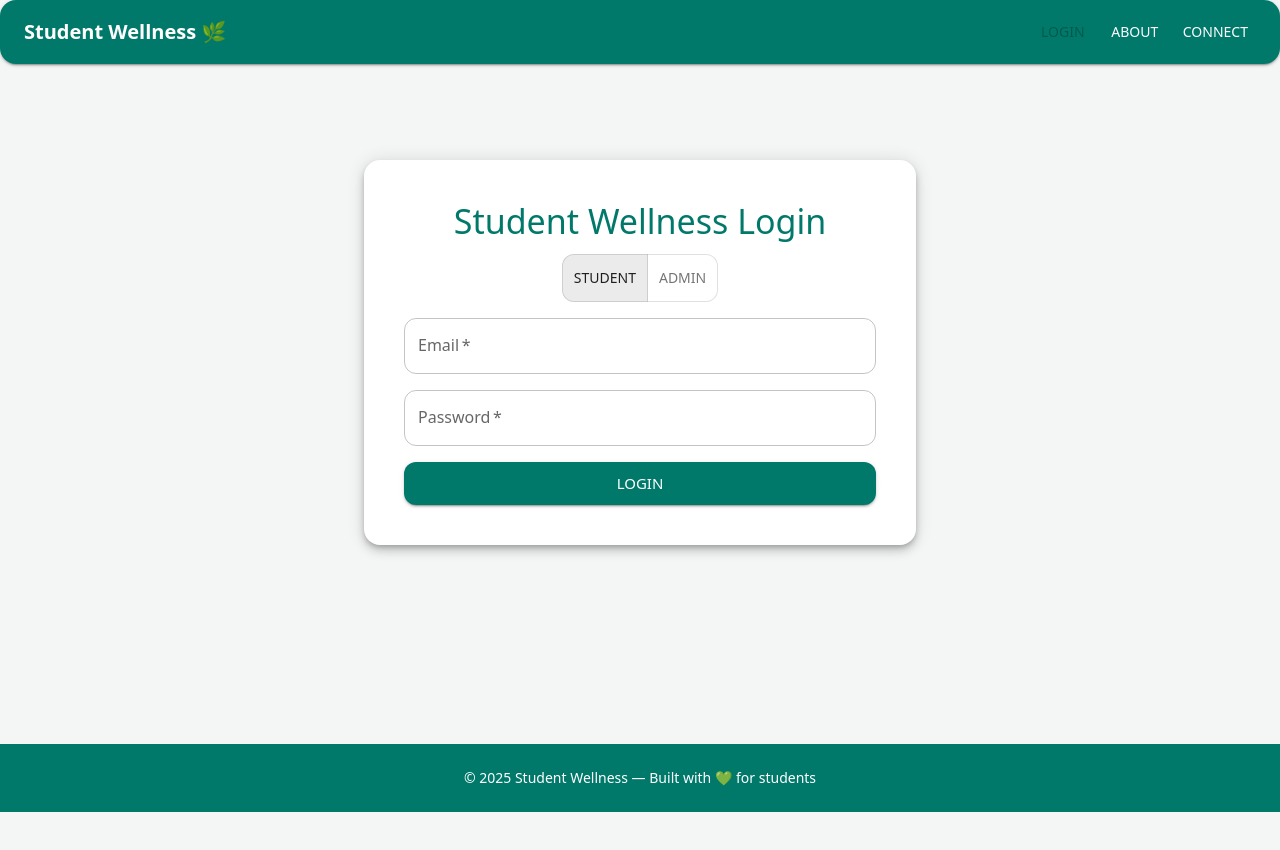
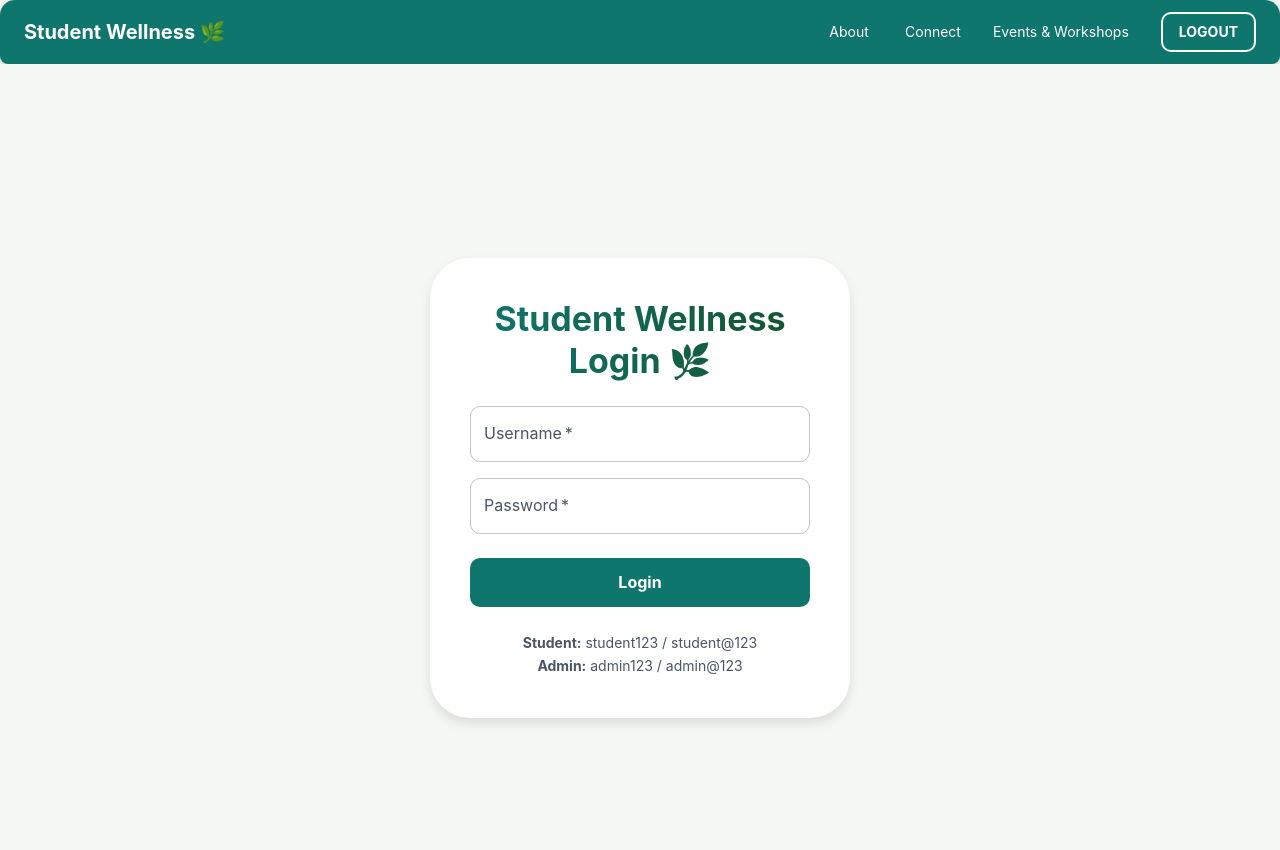
Before and after one commit to Harshi3107/student-wellness-platform, a React (Create React App) app: page / in a window 1280 px wide. Shown: the top 850 px of the page. Before the commit the page ends 812 px from the top, so only its background shows below. Built offline with nearby package versions, Linux system fonts and the light colour scheme.

Commit message:
Introduced new features

```diff
--- a/src/App.js
+++ b/src/App.js
@@ -1,66 +1,73 @@
-import { BrowserRouter as Router, Routes, Route, Navigate } from "react-router-dom";
-import { ThemeProvider, CssBaseline, Container } from "@mui/material";
+import React from "react";
+import { BrowserRouter as Router, Routes, Route } from "react-router-dom";
+import { ThemeProvider } from "@mui/material/styles";
+import { CssBaseline, Box } from "@mui/material";
 import theme from "./theme";
-
-// Components
 import Navbar from "./components/Navbar";
-import Footer from "./components/Footer";
 import ProtectedRoute from "./components/ProtectedRoute";
+import EventsPage from "./components/EventsPage";
 
 // Pages
-import Login from "./Pages/Login";
 import StudentDashboard from "./Pages/StudentDashboard";
 import AdminDashboard from "./Pages/AdminDashboard";
+import Login from "./Pages/Login";
 import Connect from "./Pages/Connect";
 import About from "./Pages/About";
-import Events from "./Pages/Events";
 import Feedback from "./Pages/Feedback";
 
-export default function App() {
+function App() {
   return (
     <ThemeProvider theme={theme}>
       <CssBaseline />
       <Router>
         <Navbar />
-        <Container
-          maxWidth="lg"
-          sx={{
-            minHeight: "calc(100vh - 120px)",
-            py: 4,
-          }}
-        >
+        <Box sx={{ p: 3, minHeight: "100vh", bgcolor: "background.default" }}>
           <Routes>
-            {/* Public routes */}
+            {/* Public */}
             <Route path="/" element={<Login />} />
             <Route path="/about" element={<About />} />
-            <Route path="/connect" element={<Connect />} />
-            <Route path="/events" element={<Events />} />
             <Route path="/feedback" element={<Feedback />} />
 
-            {/* Protected Routes */}
+            {/* Student Protected Routes */}
             <Route
-              path="/student"
+              path="/student-dashboard"
               element={
-                <ProtectedRoute allowRole="student">
+                <ProtectedRoute allowedRoles={["student"]}>
                   <StudentDashboard />
                 </ProtectedRoute>
               }
             />
             <Route
-              path="/admin"
+              path="/connect"
               element={
-                <ProtectedRoute allowRole="admin">
+                <ProtectedRoute allowedRoles={["student"]}>
+                  <Connect />
+                </ProtectedRoute>
+              }
+            />
+            <Route
+              path="/events"
+              element={
+                <ProtectedRoute allowedRoles={["student"]}>
+                  <EventsPage />
+                </ProtectedRoute>
+              }
+            />
+
+            {/* Admin Protected Routes */}
+            <Route
+              path="/admin-dashboard"
+              element={
+                <ProtectedRoute allowedRoles={["admin"]}>
                   <AdminDashboard />
                 </ProtectedRoute>
               }
             />
-
-            {/* Catch-all */}
-            <Route path="*" element={<Navigate to="/" replace />} />
           </Routes>
-        </Container>
-        <Footer />
+        </Box>
       </Router>
     </ThemeProvider>
   );
 }
+
+export default App;
--- a/src/Pages/Login.jsx
+++ b/src/Pages/Login.jsx
@@ -1,58 +1,133 @@
-import { useState } from "react";
+import React, { useState } from "react";
+import {
+  Container,
+  Box,
+  Typography,
+  TextField,
+  Button,
+  Paper,
+  Alert,
+} from "@mui/material";
 import { useNavigate } from "react-router-dom";
-import {
-  Container, TextField, Button, Typography, Paper,
-  ToggleButton, ToggleButtonGroup, Box, Alert
-} from "@mui/material";
 
-export default function Login() {
-  const [role, setRole] = useState("student");
-  const [email, setEmail] = useState("");
+const Login = () => {
+  const navigate = useNavigate();
+
+  const [username, setUsername] = useState("");
   const [password, setPassword] = useState("");
   const [error, setError] = useState("");
-  const navigate = useNavigate();
+
+  const studentCredentials = { username: "student123", password: "student@123" };
+  const adminCredentials = { username: "admin123", password: "admin@123" };
 
   const handleLogin = (e) => {
     e.preventDefault();
 
-    // super-simple mock auth rule
-    if (!email || !password) {
-      setError("Please enter both email and password.");
-      return;
+    if (
+      username === studentCredentials.username &&
+      password === studentCredentials.password
+    ) {
+      localStorage.setItem("userRole", "student");
+      navigate("/student-dashboard");
+    } else if (
+      username === adminCredentials.username &&
+      password === adminCredentials.password
+    ) {
+      localStorage.setItem("userRole", "admin");
+      navigate("/admin-dashboard");
+    } else {
+      setError("Invalid username or password. Please try again.");
     }
-
-    // Store minimal auth state
-    localStorage.setItem("auth", JSON.stringify({ role, email }));
-
-    navigate(role === "admin" ? "/admin" : "/student", { replace: true });
   };
 
   return (
-    <Container maxWidth="sm" sx={{ mt: 8 }}>
-      <Paper elevation={6} sx={{ p: 5 }}>
-        <Typography variant="h4" color="primary" gutterBottom align="center">
-          Student Wellness Login
+    <Container
+      maxWidth="sm"
+      sx={{
+        display: "flex",
+        alignItems: "center",
+        justifyContent: "center",
+        height: "100vh",
+        bgcolor: "background.default",
+      }}
+    >
+      <Paper
+        elevation={6}
+        sx={{
+          p: 5,
+          borderRadius: 4,
+          width: "100%",
+          maxWidth: 420,
+          textAlign: "center",
+          boxShadow: "0px 6px 12px rgba(0,0,0,0.1)",
+        }}
+      >
+        <Typography
+          variant="h4"
+          gutterBottom
+          sx={{
+            fontWeight: "bold",
+            mb: 3,
+            background: "linear-gradient(90deg, #0f766e, #14532d)",
+            WebkitBackgroundClip: "text",
+            WebkitTextFillColor: "transparent",
+          }}
+        >
+          Student Wellness Login 🌿
         </Typography>
 
-        <Box sx={{ display: "flex", justifyContent: "center", mb: 2 }}>
-          <ToggleButtonGroup
-            value={role}
-            exclusive
-            onChange={(e, newRole) => newRole && setRole(newRole)}
+        {error && (
+          <Alert severity="error" sx={{ mb: 2 }}>
+            {error}
+          </Alert>
+        )}
+
+        <Box component="form" onSubmit={handleLogin}>
+          <TextField
+            label="Username"
+            variant="outlined"
+            fullWidth
+            required
+            value={username}
+            onChange={(e) => setUsername(e.target.value)}
+            sx={{ mb: 2 }}
+          />
+          <TextField
+            label="Password"
+            variant="outlined"
+            type="password"
+            fullWidth
+            required
+            value={password}
+            onChange={(e) => setPassword(e.target.value)}
+            sx={{ mb: 3 }}
+          />
+          <Button
+            variant="contained"
+            type="submit"
+            fullWidth
+            sx={{
+              py: 1.3,
+              fontWeight: "bold",
+              fontSize: "1rem",
+              backgroundColor: "#0f766e",
+              "&:hover": { backgroundColor: "#14532d" },
+            }}
           >
-            <ToggleButton value="student">Student</ToggleButton>
-            <ToggleButton value="admin">Admin</ToggleButton>
-          </ToggleButtonGroup>
+            Login
+          </Button>
         </Box>
 
-        {error && <Alert severity="error" sx={{ mb: 2 }}>{error}</Alert>}
-
-        <Box component="form" onSubmit={handleLogin} sx={{ display: "flex", flexDirection: "column", gap: 2 }}>
-          <TextField label="Email" type="email" value={email} onChange={(e) => setEmail(e.target.value)} required />
-          <TextField label="Password" type="password" value={password} onChange={(e) => setPassword(e.target.value)} required />
-          <Button type="submit" variant="contained" size="large">Login</Button>
-        </Box>
+        <Typography
+          variant="body2"
+          sx={{ mt: 3, color: "text.secondary", lineHeight: 1.7 }}
+        >
+          <b>Student:</b> student123 / student@123 <br />
+          <b>Admin:</b> admin123 / admin@123
+        </Typography>
       </Paper>
     </Container>
   );
-}
+};
+
+export default Login;
--- /dev/null
+++ b/src/components/EventCard.js
@@ -0,0 +1,41 @@
+import React, { useState } from "react";
+import { Card, CardContent, Typography, Button, CardActions } from "@mui/material";
+
+const EventCard = ({ event }) => {
+  const [registered, setRegistered] = useState(false);
+
+  const handleRegister = () => {
+    setRegistered(true);
+  };
+
+  return (
+    <Card sx={{ width: 320, m: 2, borderRadius: 3, boxShadow: 4 }}>
+      <CardContent>
+        <Typography variant="h6" gutterBottom>
+          {event.title}
+        </Typography>
+        <Typography variant="body2" color="text.secondary">
+          {event.description}
+        </Typography>
+        <Typography sx={{ mt: 1.5 }}>
+          📅 {event.date} | 🕒 {event.time}
+        </Typography>
+        <Typography variant="body2" sx={{ mt: 0.5 }}>
+          📍 {event.venue}
+        </Typography>
+      </CardContent>
+      <CardActions>
+        <Button
+          variant={registered ? "contained" : "outlined"}
+          color={registered ? "success" : "primary"}
+          onClick={handleRegister}
+          disabled={registered}
+        >
+          {registered ? "Registered" : "Register"}
+        </Button>
+      </CardActions>
+    </Card>
+  );
+};
+
+export default EventCard;
--- /dev/null
+++ b/src/components/EventsPage.js
@@ -0,0 +1,26 @@
+import React from "react";
+import { Box, Typography, Grid } from "@mui/material";
+import EventCard from "./EventCard";
+import eventsData from "../data/EventsData";
+
+const EventsPage = () => {
+  return (
+    <Box sx={{ p: 4 }}>
+      <Typography variant="h4" gutterBottom sx={{ fontWeight: "bold" }}>
+        🌿 Upcoming Events & Workshops
+      </Typography>
+      <Typography variant="subtitle1" color="text.secondary" sx={{ mb: 3 }}>
+        Stay involved with wellness programs and campus activities.
+      </Typography>
+      <Grid container spacing={2}>
+        {eventsData.map((event) => (
+          <Grid item key={event.id}>
+            <EventCard event={event} />
+          </Grid>
+        ))}
+      </Grid>
+    </Box>
+  );
+};
+
+export default EventsPage;
--- a/src/components/Navbar.jsx
+++ b/src/components/Navbar.jsx
@@ -1,58 +1,104 @@
-import { AppBar, Toolbar, Typography, Box, Button, Stack } from "@mui/material";
-import { Link, useLocation, useNavigate } from "react-router-dom";
+import React from "react";
+import { AppBar, Toolbar, Typography, Button, Box } from "@mui/material";
+import { Link, useLocation } from "react-router-dom";
 
-function getRole() {
-  try {
-    const raw = localStorage.getItem("auth");
-    if (!raw) return null;
-    const parsed = JSON.parse(raw);
-    return parsed?.role || null;
-  } catch {
-    return null;
-  }
-}
-
-export default function Navbar() {
+const Navbar = () => {
   const location = useLocation();
-  const navigate = useNavigate();
-  const role = getRole();
+  const userRole = localStorage.getItem("userRole");
 
   const handleLogout = () => {
-    localStorage.removeItem("auth");
-    navigate("/");
+    localStorage.removeItem("userRole");
   };
 
+  const navLinks = [
+    { label: "About", path: "/about" },
+    { label: "Connect", path: "/connect" },
+    { label: "Events & Workshops", path: "/events" },
+  ];
+
   return (
-    <AppBar position="static" color="primary" elevation={2}>
-      <Toolbar sx={{ gap: 2 }}>
-        <Typography variant="h6" sx={{ fontWeight: 600, flexGrow: 1 }}>
+    <AppBar
+      position="static"
+      sx={{
+        backgroundColor: "#0f766e",
+        boxShadow: "0 2px 6px rgba(0,0,0,0.15)",
+        borderBottomLeftRadius: "0.5rem",
+        borderBottomRightRadius: "0.5rem",
+      }}
+    >
+      <Toolbar>
+        <Typography
+          variant="h6"
+          component={Link}
+          to="/"
+          sx={{
+            flexGrow: 1,
+            color: "#fff",
+            textDecoration: "none",
+            fontWeight: "bold",
+          }}
+        >
           Student Wellness 🌿
         </Typography>
 
-        <Stack direction="row" spacing={1} alignItems="center">
-          <Button color="inherit" component={Link} to="/" disabled={location.pathname === "/"}>Login</Button>
-          <Button color="inherit" component={Link} to="/about">About</Button>
-          <Button color="inherit" component={Link} to="/connect">Connect</Button>
+        <Box sx={{ display: "flex", alignItems: "center", gap: 2 }}>
+          {navLinks.map((link) => (
+            <Button
+              key={link.path}
+              component={Link}
+              to={link.path}
+              sx={{
+                color: "#fff",
+                fontWeight:
+                  location.pathname === link.path ? "bold" : "normal",
+                "&:hover": { backgroundColor: "rgba(255,255,255,0.1)" },
+              }}
+            >
+              {link.label}
+            </Button>
+          ))}
 
-          {role === "student" && (
-            <Button color="inherit" component={Link} to="/student">Student</Button>
+          {/* Conditional links */}
+          {userRole === "student" && (
+            <Button
+              component={Link}
+              to="/student-dashboard"
+              sx={{ color: "#fff" }}
+            >
+              Dashboard
+            </Button>
           )}
-          {role === "admin" && (
-            <Button color="inherit" component={Link} to="/admin">Admin</Button>
+          {userRole === "admin" && (
+            <Button
+              component={Link}
+              to="/admin-dashboard"
+              sx={{ color: "#fff" }}
+            >
+              Admin Panel
+            </Button>
           )}
 
-          {role ? (
-            <Box sx={{ display: "flex", alignItems: "center", gap: 1 }}>
-              <Typography variant="body2" sx={{ opacity: 0.85 }}>
-                {role.toUpperCase()}
-              </Typography>
-              <Button variant="outlined" color="inherit" onClick={handleLogout}>
-                Logout
-              </Button>
-            </Box>
-          ) : null}
-        </Stack>
+          <Button
+            component={Link}
+            to="/"
+            onClick={handleLogout}
+            sx={{
+              ml: 1,
+              color: "#fff",
+              border: "2px solid #fff",
+              borderRadius: "10px",
+              px: 2,
+              fontWeight: "bold",
+              textTransform: "uppercase",
+              "&:hover": { backgroundColor: "rgba(255,255,255,0.15)" },
+            }}
+          >
+            Logout
+          </Button>
+        </Box>
       </Toolbar>
     </AppBar>
   );
-}
+};
+
+export default Navbar;
--- a/src/components/ProtectedRoute.jsx
+++ b/src/components/ProtectedRoute.jsx
@@ -1,31 +1,20 @@
-import { Navigate, useLocation } from "react-router-dom";
+import React from "react";
+import { Navigate } from "react-router-dom";
 
-function getStoredRole() {
-  try {
-    const data = JSON.parse(localStorage.getItem("auth") || "null");
-    return data?.role ?? null;
-  } catch {
-    return null;
-  }
-}
+const ProtectedRoute = ({ children, allowedRoles }) => {
+  const userRole = localStorage.getItem("userRole");
 
-/**
- * Usage:
- * <ProtectedRoute allowRole="student"><StudentDashboard/></ProtectedRoute>
- */
-export default function ProtectedRoute({ allowRole, children }) {
-  const location = useLocation();
-  const role = getStoredRole();
-
-  if (!role) {
-    return <Navigate to="/" replace state={{ from: location }} />;
+  if (!userRole) {
+    // Not logged in
+    return <Navigate to="/" replace />;
   }
 
-  if (allowRole && role !== allowRole) {
-    // Role mismatch: send them to their own dashboard if possible
-    const fallback = role === "admin" ? "/admin" : "/student";
-    return <Navigate to={fallback} replace />;
+  if (!allowedRoles.includes(userRole)) {
+    // Logged in but wrong role
+    return <Navigate to={`/${userRole}-dashboard`} replace />;
   }
 
   return children;
-}
+};
+
+export default ProtectedRoute;
--- /dev/null
+++ b/src/data/EventsData.js
@@ -0,0 +1,28 @@
+const eventsData = [
+  {
+    id: 1,
+    title: "Mindfulness Workshop",
+    date: "2025-11-10",
+    time: "10:00 AM - 12:00 PM",
+    venue: "Wellness Hall A",
+    description: "Learn techniques for mindfulness and stress management.",
+  },
+  {
+    id: 2,
+    title: "Yoga for Focus",
+    date: "2025-11-14",
+    time: "8:00 AM - 9:30 AM",
+    venue: "Open Grounds",
+    description: "A guided yoga session to improve focus and breathing.",
+  },
+  {
+    id: 3,
+    title: "Mental Health Awareness Talk",
+    date: "2025-11-20",
+    time: "2:00 PM - 4:00 PM",
+    venue: "Auditorium",
+    description: "Expert-led talk on maintaining emotional wellbeing.",
+  },
+];
+
+export default eventsData;
--- a/src/theme.js
+++ b/src/theme.js
@@ -2,15 +2,68 @@ import { createTheme } from "@mui/material/styles";
 
 const theme = createTheme({
   palette: {
-    primary: { main: "#00796b" },    // teal
-    secondary: { main: "#004d40" },  // deep teal
-    background: { default: "#f4f6f6" }
+    mode: "light",
+    primary: {
+      main: "#0f766e",        // Calm wellness green (navbar, buttons, highlights)
+      contrastText: "#ffffff",
+    },
+    secondary: {
+      main: "#14532d",        // Deep forest green (for accents)
+      contrastText: "#ffffff",
+    },
+    background: {
+      default: "#f5f7f5",     // Soft background tone
+      paper: "#ffffff",       // Card backgrounds
+    },
+    text: {
+      primary: "#1f2937",     // Deep neutral gray
+      secondary: "#4b5563",   // Muted gray text
+    },
   },
-  shape: { borderRadius: 12 },
-  typography: { fontFamily: "'Poppins', system-ui, -apple-system, Segoe UI, Roboto, sans-serif" },
+  shape: {
+    borderRadius: 10,         // Smooth rounded corners for cards/buttons
+  },
+  typography: {
+    fontFamily: '"Inter", "Roboto", sans-serif',
+    h3: {
+      fontWeight: 700,
+      color: "#0f766e",
+    },
+    h4: {
+      fontWeight: 700,
+      color: "#0f766e",
+    },
+    h5: {
+      fontWeight: 600,
+      color: "#0f766e",
+    },
+    button: {
+      textTransform: "none",
+      fontWeight: 600,
+      borderRadius: 8,
+    },
+  },
   components: {
-    MuiPaper: { styleOverrides: { root: { borderRadius: 16 } } }
-  }
+    MuiButton: {
+      styleOverrides: {
+        root: {
+          borderRadius: 10,
+          boxShadow: "none",
+          "&:hover": {
+            boxShadow: "0px 2px 6px rgba(0, 0, 0, 0.2)",
+          },
+        },
+      },
+    },
+    MuiPaper: {
+      styleOverrides: {
+        root: {
+          borderRadius: 15,
+          boxShadow: "0px 3px 8px rgba(0, 0, 0, 0.1)",
+        },
+      },
+    },
+  },
 });
 
 export default theme;
```
